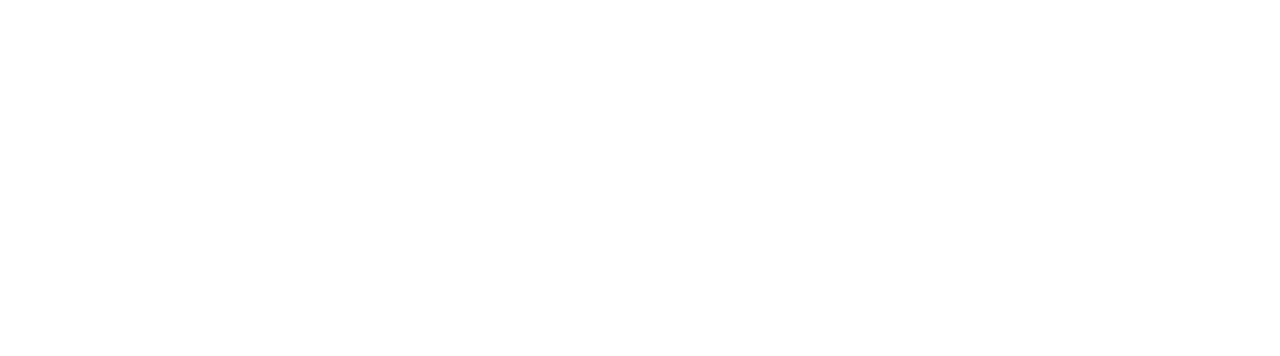
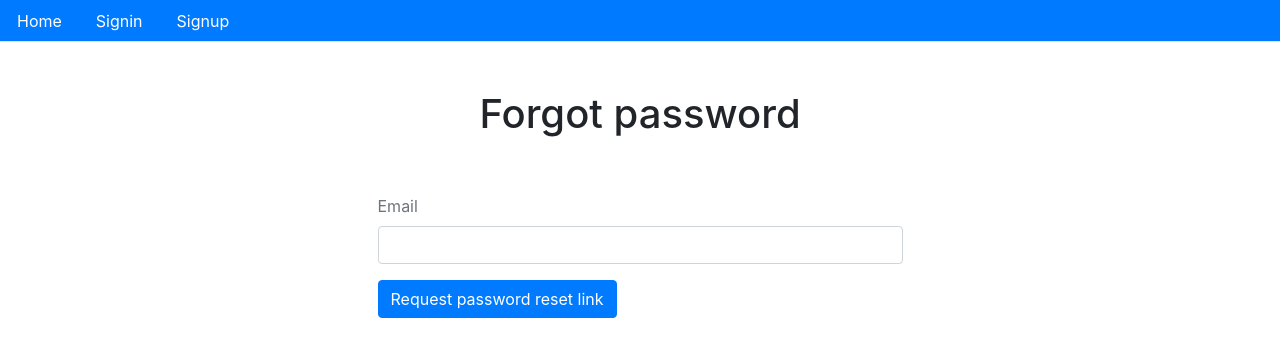
Before and after one commit to redshot/recipe-app-front-end, a React (Create React App) app: page /auth/password/forgot in a window 1280 px wide. Before the commit this address had no page. Shown: the top 356 px of the page. Built offline with nearby package versions, Linux system fonts and the light colour scheme.

Commit message:
Created forgot password page

```diff
--- a/src/Routes.js
+++ b/src/Routes.js
@@ -8,6 +8,7 @@
 import Admin from './core/Admin';
 import PrivateRoute from './auth/PrivateRoute';
 import AdminRoute from './auth/AdminRoute';
+import Forgot from './auth/Forgot';
 
 const StartingRoutes = () => {
   return (
@@ -19,6 +20,7 @@
         <Route path="/auth/activate/:token" exact element={<Activate />} />
         <Route path="/private" element={<PrivateRoute Component={Private} />} />
         <Route path="/admin" element={<AdminRoute Component={Admin} />} />
+        <Route path="/auth/password/forgot" exact element={<Forgot />} />
       </Routes>
     </BrowserRouter>
   );
--- /dev/null
+++ b/src/auth/Forgot.js
@@ -0,0 +1,73 @@
+import React, { useState } from 'react';
+import Layout from '../core/Layout';
+import axios from 'axios';
+import { ToastContainer, toast } from 'react-toastify';
+import 'react-toastify/dist/ReactToastify.min.css';
+
+const Forgot = () => {
+  const [values, setValues] = useState({
+    email: '',
+    buttonText: 'Request password reset link'
+  }); // values is an object while setValues is a function
+
+  const { email, buttonText} = values; // destructure
+
+  const handleChange = (name) => (event) => { // the name is the name of the field(name, email, password)
+    console.log(event.target.value);
+    console.log('name: ', name);
+    setValues({...values, [name]: event.target.value}); // change the values
+  }; // a function returning a function
+
+  const clickSubmit = event => {
+    event.preventDefault(); // prevents page reload
+    setValues({...values, buttonText: 'Submitting'});
+    axios({
+      method: 'PUT',
+      url: `${process.env.REACT_APP_API}/forgot-password/`, // this endpoint is in our api/backend(mern-auth-server)
+      data: {email}
+    })
+    .then(response => {
+      console.log('FORGOT PASSWORD SUCCESS', response.data.message);
+      toast.success(response.data.message);
+      setValues({...values, buttonText: 'Requested'});
+    })
+    .catch(error => {
+      console.log('FORGOT PASSWORD ERROR', error.response.data);
+      toast.error(error.response.data.error);
+      setValues({...values, buttonText: 'Request password reset link'}); // change the values
+    });
+  };
+
+  const passwordForgotForm = () => (
+    <form>
+      <div className="form-group">
+        <label className="text-muted">Email</label>
+        <input onChange={handleChange('email')} value={email} type="email" className="form-control" />
+      </div>
+
+      <div>
+        <button className="btn btn-primary" onClick={clickSubmit}>{buttonText}</button>
+      </div>
+    </form>
+  );
+
+  return (
+    <Layout>
+    { /*JSON.stringify(isAuth()) */ }
+      <div className="col-md-6 offset-md-3">
+        <ToastContainer />
+        {/* {JSON.stringify({name, email, password})}*/} {/* We can use this to know the value in the state */}
+        <h1 className="p-5 text-center">Forgot password</h1>
+        {passwordForgotForm()}
+      </div>
+    </Layout>
+  );
+};
+
+export default Forgot;
+
+/**
+ * - The codes in this file is based on Signin.js
+ * - This page will make a PUT request to http://localhost:3000/auth/password/forgot
+ *
+ */
```
